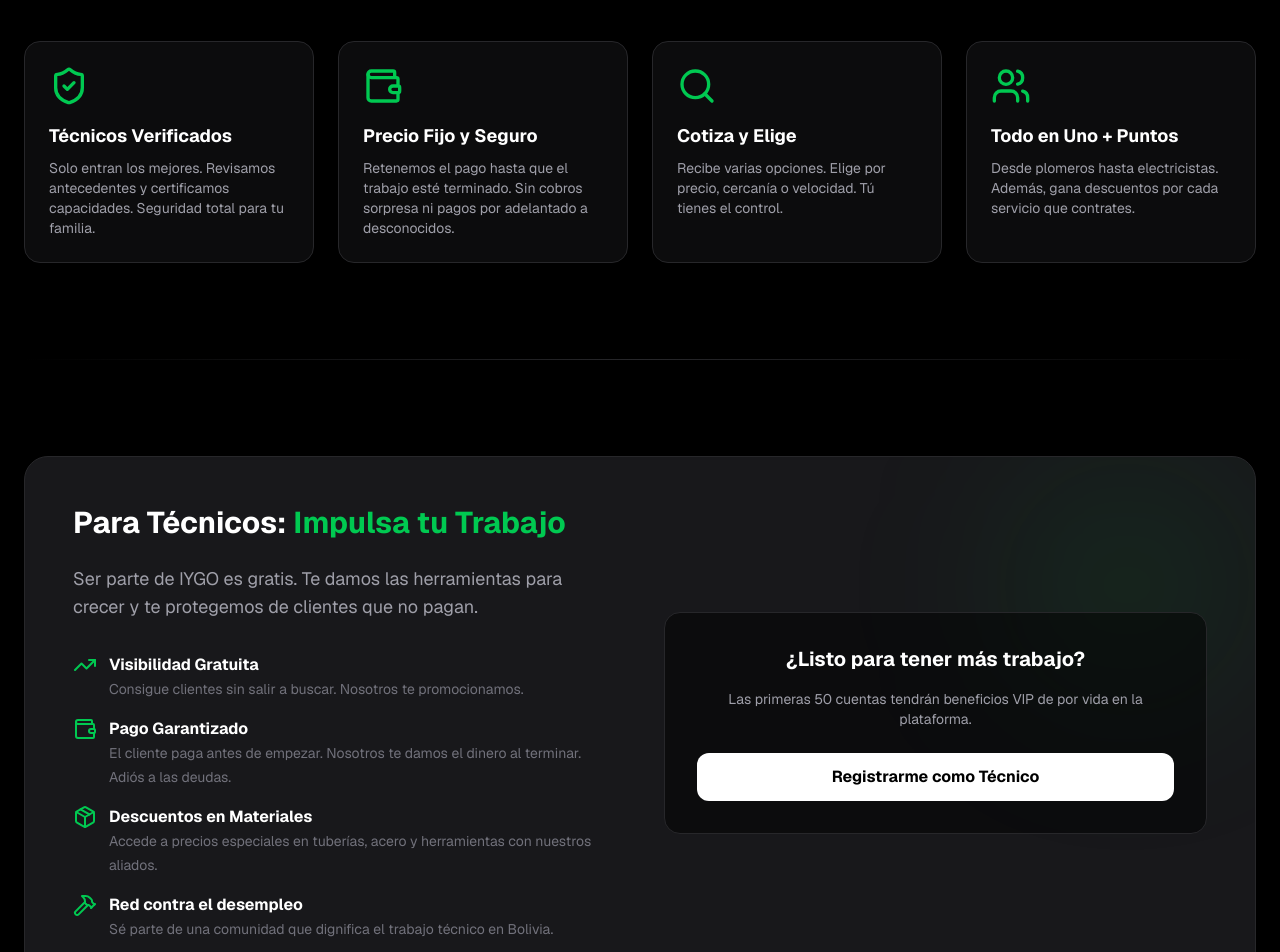
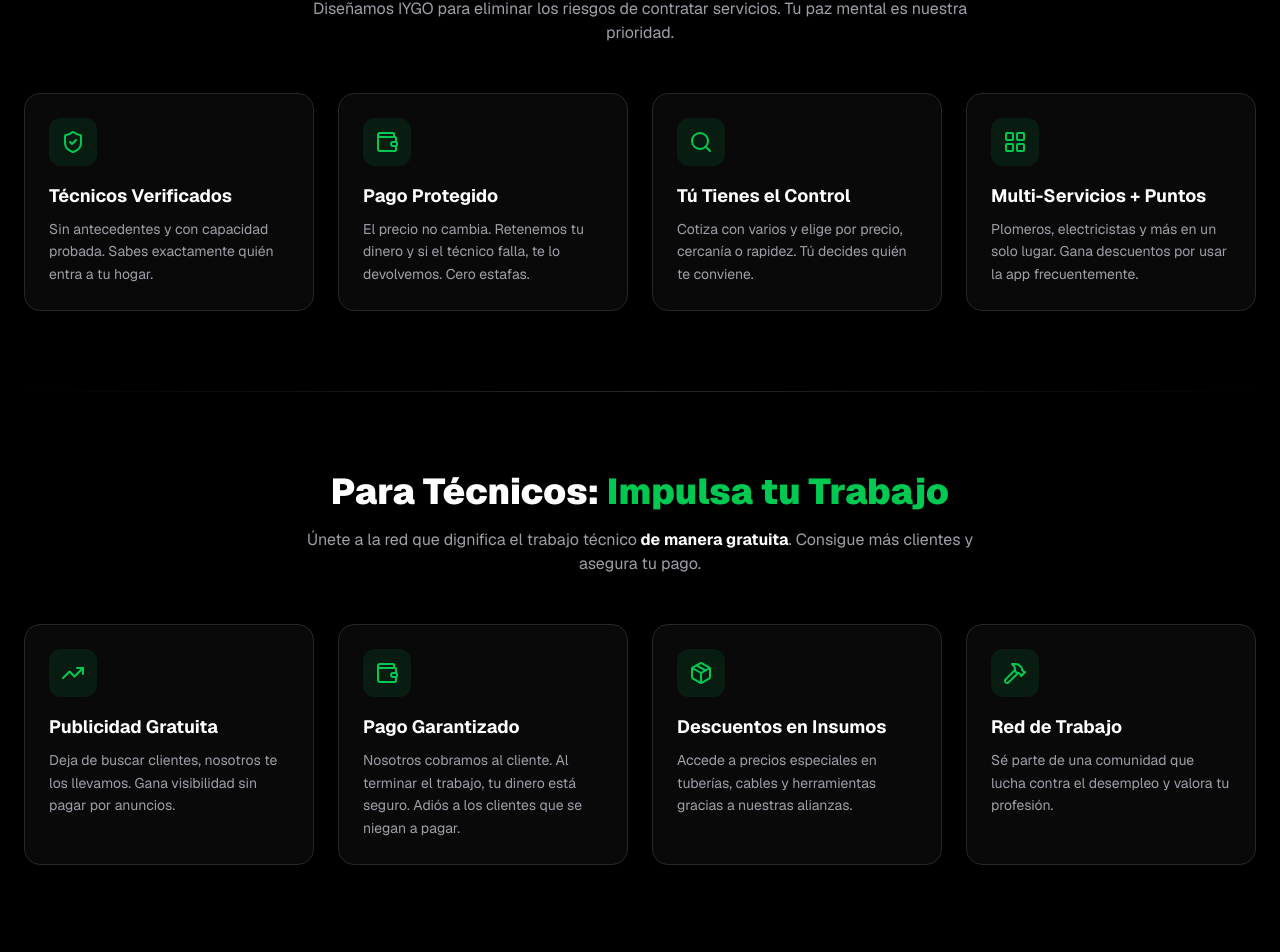
Before and after one commit to kmmagne/Landing-REPAR, a Next.js app: page / in a window 1280 px wide. Shown: the part 1039-1991 px from the top of the page. Built offline with nearby package versions, Linux system fonts and the light colour scheme.

Commit message:
feat:se mejoro el texto gancho de Hero y las tarjetas de beneficios de los tecnicos

```diff
--- a/components/Features.tsx
+++ b/components/Features.tsx
@@ -1,113 +1,141 @@
 import React from 'react';
-import { ShieldCheck, Wallet, Search, Users, TrendingUp, Package, Hammer } from 'lucide-react';
+import { ShieldCheck, Wallet, Search, LayoutGrid, TrendingUp, Package, Hammer, Users } from 'lucide-react';
 
 export default function Features() {
   return (
-    <section className="bg-black py-20 px-6 border-t border-zinc-900">
+    <section className="bg-black py-24 px-6 border-t border-zinc-900">
       <div className="max-w-7xl mx-auto">
 
-        {/* --- SECCIÓN CLIENTES --- */}
-        <div className="mb-24">
+        {/* =========================================
+            SECCIÓN 1: PARA CLIENTES
+           ========================================= */}
+        <div className="mb-20">
           <div className="text-center mb-12">
-            <h2 className="text-3xl font-bold text-white mb-4">Para Ti: Soluciones Seguras</h2>
-            <p className="text-zinc-400">Olvídate de la incertidumbre. IYGO protege tu hogar y tu dinero.</p>
+            <h2 className="text-3xl md:text-4xl font-black text-white mb-4">
+              Para Ti: <span className="text-green-500">Soluciones Seguras</span>
+            </h2>
+            <p className="text-zinc-400 max-w-2xl mx-auto">
+              Diseñamos IYGO para eliminar los riesgos de contratar servicios. Tu paz mental es nuestra prioridad.
+            </p>
           </div>
 
           <div className="grid md:grid-cols-2 lg:grid-cols-4 gap-6">
-            {/* Card 1 */}
-            <div className="p-6 rounded-2xl bg-zinc-900/50 border border-zinc-800 hover:border-green-500/50 transition duration-300">
-              <ShieldCheck className="w-10 h-10 text-green-500 mb-4" />
+
+            {/* Card 1: Verificación */}
+            <div className="group p-6 rounded-2xl bg-zinc-900/40 border border-zinc-800 hover:border-green-500/50 hover:bg-zinc-900 transition duration-300">
+              <div className="w-12 h-12 bg-green-500/10 rounded-xl flex items-center justify-center mb-4 group-hover:scale-110 transition">
+                <ShieldCheck className="w-6 h-6 text-green-500" />
+              </div>
               <h3 className="text-white font-bold text-lg mb-2">Técnicos Verificados</h3>
-              <p className="text-zinc-400 text-sm">
-                Solo entran los mejores. Revisamos antecedentes y certificamos capacidades. Seguridad total para tu familia.
+              <p className="text-zinc-400 text-sm leading-relaxed">
+                Sin antecedentes y con capacidad probada. Sabes exactamente quién entra a tu hogar.
               </p>
             </div>
-            {/* Card 2 */}
-            <div className="p-6 rounded-2xl bg-zinc-900/50 border border-zinc-800 hover:border-green-500/50 transition duration-300">
-              <Wallet className="w-10 h-10 text-green-500 mb-4" />
-              <h3 className="text-white font-bold text-lg mb-2">Precio Fijo y Seguro</h3>
-              <p className="text-zinc-400 text-sm">
-                Retenemos el pago hasta que el trabajo esté terminado. Sin cobros sorpresa ni pagos por adelantado a desconocidos.
+
+            {/* Card 2: Pago Retenido */}
+            <div className="group p-6 rounded-2xl bg-zinc-900/40 border border-zinc-800 hover:border-green-500/50 hover:bg-zinc-900 transition duration-300">
+              <div className="w-12 h-12 bg-green-500/10 rounded-xl flex items-center justify-center mb-4 group-hover:scale-110 transition">
+                <Wallet className="w-6 h-6 text-green-500" />
+              </div>
+              <h3 className="text-white font-bold text-lg mb-2">Pago Protegido</h3>
+              <p className="text-zinc-400 text-sm leading-relaxed">
+                El precio no cambia. Retenemos tu dinero y si el técnico falla, te lo devolvemos. Cero estafas.
               </p>
             </div>
-            {/* Card 3 */}
-            <div className="p-6 rounded-2xl bg-zinc-900/50 border border-zinc-800 hover:border-green-500/50 transition duration-300">
-              <Search className="w-10 h-10 text-green-500 mb-4" />
-              <h3 className="text-white font-bold text-lg mb-2">Cotiza y Elige</h3>
-              <p className="text-zinc-400 text-sm">
-                Recibe varias opciones. Elige por precio, cercanía o velocidad. Tú tienes el control.
+
+            {/* Card 3: Elección */}
+            <div className="group p-6 rounded-2xl bg-zinc-900/40 border border-zinc-800 hover:border-green-500/50 hover:bg-zinc-900 transition duration-300">
+              <div className="w-12 h-12 bg-green-500/10 rounded-xl flex items-center justify-center mb-4 group-hover:scale-110 transition">
+                <Search className="w-6 h-6 text-green-500" />
+              </div>
+              <h3 className="text-white font-bold text-lg mb-2">Tú Tienes el Control</h3>
+              <p className="text-zinc-400 text-sm leading-relaxed">
+                Cotiza con varios y elige por precio, cercanía o rapidez. Tú decides quién te conviene.
               </p>
             </div>
-             {/* Card 4 */}
-             <div className="p-6 rounded-2xl bg-zinc-900/50 border border-zinc-800 hover:border-green-500/50 transition duration-300">
-              <Users className="w-10 h-10 text-green-500 mb-4" />
-              <h3 className="text-white font-bold text-lg mb-2">Todo en Uno + Puntos</h3>
-              <p className="text-zinc-400 text-sm">
-                Desde plomeros hasta electricistas. Además, gana descuentos por cada servicio que contrates.
+
+             {/* Card 4: Todo en Uno */}
+             <div className="group p-6 rounded-2xl bg-zinc-900/40 border border-zinc-800 hover:border-green-500/50 hover:bg-zinc-900 transition duration-300">
+              <div className="w-12 h-12 bg-green-500/10 rounded-xl flex items-center justify-center mb-4 group-hover:scale-110 transition">
+                <LayoutGrid className="w-6 h-6 text-green-500" />
+              </div>
+              <h3 className="text-white font-bold text-lg mb-2">Multi-Servicios + Puntos</h3>
+              <p className="text-zinc-400 text-sm leading-relaxed">
+                Plomeros, electricistas y más en un solo lugar. Gana descuentos por usar la app frecuentemente.
               </p>
             </div>
+
           </div>
         </div>
 
-        {/* --- DIVIDER --- */}
-        <div className="h-px w-full bg-gradient-to-r from-transparent via-zinc-800 to-transparent mb-24"></div>
 
-        {/* --- SECCIÓN TÉCNICOS --- */}
-        <div className="relative overflow-hidden rounded-3xl bg-zinc-900 border border-zinc-800 p-8 md:p-12">
-          {/* Fondo decorativo */}
-          <div className="absolute top-0 right-0 w-64 h-64 bg-green-600/10 blur-[80px] rounded-full"></div>
+        {/* =========================================
+            DIVISOR VISUAL (Línea elegante)
+           ========================================= */}
+        <div className="h-px w-full bg-gradient-to-r from-transparent via-zinc-800 to-transparent mb-20"></div>
 
-          <div className="relative z-10 grid md:grid-cols-2 gap-12 items-center">
-            <div>
-              <h2 className="text-3xl font-bold text-white mb-6">
-                Para Técnicos: <span className="text-green-500">Impulsa tu Trabajo</span>
-              </h2>
-              <p className="text-zinc-400 mb-8 text-lg">
-                Ser parte de IYGO es gratis. Te damos las herramientas para crecer y te protegemos de clientes que no pagan.
+
+        {/* =========================================
+            SECCIÓN 2: PARA TÉCNICOS
+           ========================================= */}
+        <div>
+          <div className="text-center mb-12">
+            <h2 className="text-3xl md:text-4xl font-black text-white mb-4">
+              Para Técnicos: <span className="text-green-500">Impulsa tu Trabajo</span>
+            </h2>
+            <p className="text-zinc-400 max-w-2xl mx-auto">
+              Únete a la red que dignifica el trabajo técnico
+              <strong className="text-white"> de manera gratuita</strong>.
+              Consigue más clientes y asegura tu pago.
+            </p>
+          </div>
+
+          <div className="grid md:grid-cols-2 lg:grid-cols-4 gap-6">
+
+            {/* Card 1: Visibilidad */}
+            <div className="group p-6 rounded-2xl bg-zinc-900/40 border border-zinc-800 hover:border-green-500/50 hover:bg-zinc-900 transition duration-300">
+              <div className="w-12 h-12 bg-green-500/10 rounded-xl flex items-center justify-center mb-4 group-hover:scale-110 transition">
+                <TrendingUp className="w-6 h-6 text-green-500" />
+              </div>
+              <h3 className="text-white font-bold text-lg mb-2">Publicidad Gratuita</h3>
+              <p className="text-zinc-400 text-sm leading-relaxed">
+                Deja de buscar clientes, nosotros te los llevamos. Gana visibilidad sin pagar por anuncios.
               </p>
-
-              <ul className="space-y-4">
-                <li className="flex items-start gap-3">
-                  <TrendingUp className="w-6 h-6 text-green-500 shrink-0" />
-                  <div>
-                    <strong className="text-white block">Visibilidad Gratuita</strong>
-                    <span className="text-zinc-500 text-sm">Consigue clientes sin salir a buscar. Nosotros te promocionamos.</span>
-                  </div>
-                </li>
-                <li className="flex items-start gap-3">
-                  <Wallet className="w-6 h-6 text-green-500 shrink-0" />
-                  <div>
-                    <strong className="text-white block">Pago Garantizado</strong>
-                    <span className="text-zinc-500 text-sm">El cliente paga antes de empezar. Nosotros te damos el dinero al terminar. Adiós a las deudas.</span>
-                  </div>
-                </li>
-                <li className="flex items-start gap-3">
-                  <Package className="w-6 h-6 text-green-500 shrink-0" />
-                  <div>
-                    <strong className="text-white block">Descuentos en Materiales</strong>
-                    <span className="text-zinc-500 text-sm">Accede a precios especiales en tuberías, acero y herramientas con nuestros aliados.</span>
-                  </div>
-                </li>
-                 <li className="flex items-start gap-3">
-                  <Hammer className="w-6 h-6 text-green-500 shrink-0" />
-                  <div>
-                    <strong className="text-white block">Red contra el desempleo</strong>
-                    <span className="text-zinc-500 text-sm">Sé parte de una comunidad que dignifica el trabajo técnico en Bolivia.</span>
-                  </div>
-                </li>
-              </ul>
             </div>
 
-            {/* Call to Action Técnico */}
-            <div className="bg-black/50 p-8 rounded-2xl border border-zinc-800 text-center">
-              <h3 className="text-white font-bold text-xl mb-4">¿Listo para tener más trabajo?</h3>
-              <p className="text-zinc-400 text-sm mb-6">
-                Las primeras 50 cuentas tendrán beneficios VIP de por vida en la plataforma.
+            {/* Card 2: Cobro Seguro */}
+            <div className="group p-6 rounded-2xl bg-zinc-900/40 border border-zinc-800 hover:border-green-500/50 hover:bg-zinc-900 transition duration-300">
+              <div className="w-12 h-12 bg-green-500/10 rounded-xl flex items-center justify-center mb-4 group-hover:scale-110 transition">
+                <Wallet className="w-6 h-6 text-green-500" />
+              </div>
+              <h3 className="text-white font-bold text-lg mb-2">Pago Garantizado</h3>
+              <p className="text-zinc-400 text-sm leading-relaxed">
+                Nosotros cobramos al cliente. Al terminar el trabajo, tu dinero está seguro. Adiós a los clientes que se niegan a pagar.
               </p>
-              <button className="w-full py-3 bg-white hover:bg-zinc-200 text-black font-bold rounded-xl transition">
-                Registrarme como Técnico
-              </button>
             </div>
+
+            {/* Card 3: Materiales */}
+            <div className="group p-6 rounded-2xl bg-zinc-900/40 border border-zinc-800 hover:border-green-500/50 hover:bg-zinc-900 transition duration-300">
+              <div className="w-12 h-12 bg-green-500/10 rounded-xl flex items-center justify-center mb-4 group-hover:scale-110 transition">
+                <Package className="w-6 h-6 text-green-500" />
+              </div>
+              <h3 className="text-white font-bold text-lg mb-2">Descuentos en Insumos</h3>
+              <p className="text-zinc-400 text-sm leading-relaxed">
+                Accede a precios especiales en tuberías, cables y herramientas gracias a nuestras alianzas.
+              </p>
+            </div>
+
+             {/* Card 4: Red */}
+             <div className="group p-6 rounded-2xl bg-zinc-900/40 border border-zinc-800 hover:border-green-500/50 hover:bg-zinc-900 transition duration-300">
+              <div className="w-12 h-12 bg-green-500/10 rounded-xl flex items-center justify-center mb-4 group-hover:scale-110 transition">
+                <Hammer className="w-6 h-6 text-green-500" />
+              </div>
+              <h3 className="text-white font-bold text-lg mb-2">Red de Trabajo</h3>
+              <p className="text-zinc-400 text-sm leading-relaxed">
+                Sé parte de una comunidad que lucha contra el desempleo y valora tu profesión.
+              </p>
+            </div>
+
           </div>
         </div>
 
```
Also changed, not shown: components/Hero.tsx (+9 -8 lines).
